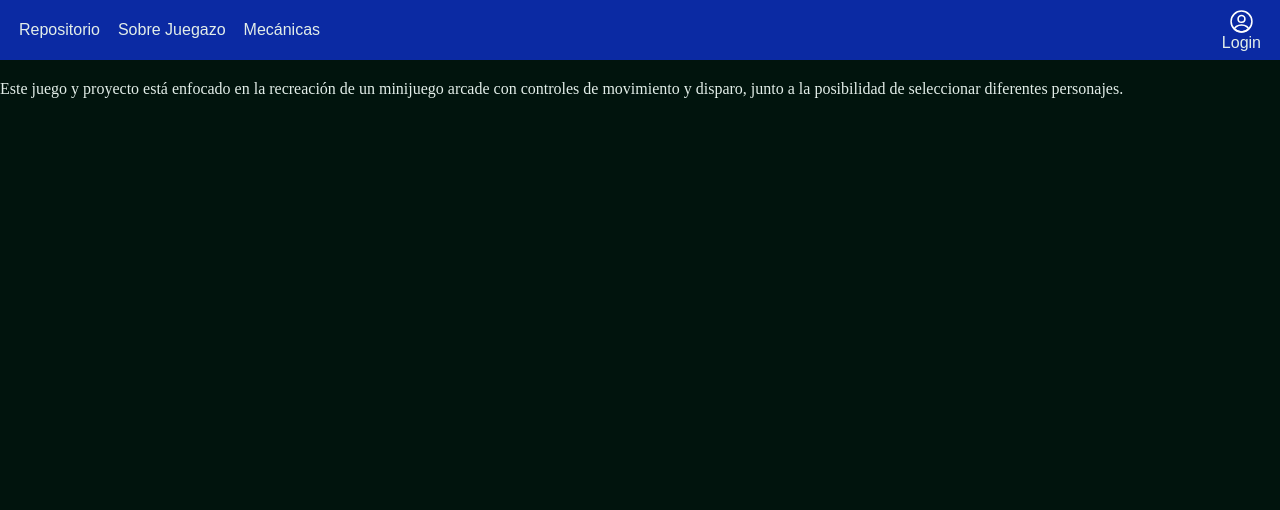
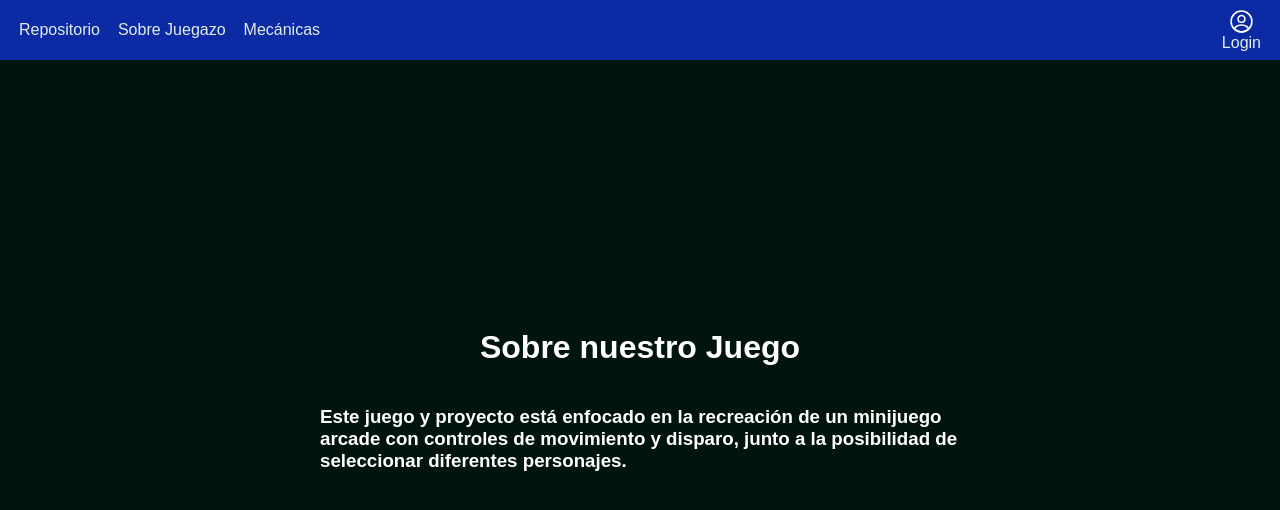
Before and after one commit to rbncode/Juegazo-Wiki, a Vue app: page /about in a window 1280 px wide. Shown: the top 510 px of the page. Built offline with nearby package versions, Linux system fonts and the light colour scheme.

Commit message:
Actualiza sobre el juego

```diff
--- a/src/views/AboutView.vue
+++ b/src/views/AboutView.vue
@@ -2,10 +2,30 @@
 
 <template>
   <div class="about">
-    Este juego y proyecto está enfocado en la recreación de un minijuego arcade
-    con controles de movimiento y disparo, junto a la posibilidad de seleccionar
-    diferentes personajes.
+    <h1>Sobre nuestro Juego</h1>
+    <h3>
+      Este juego y proyecto está enfocado en la recreación de un minijuego
+      arcade con controles de movimiento y disparo, junto a la posibilidad de
+      seleccionar diferentes personajes.
+    </h3>
   </div>
 </template>
 
-<style></style>
+<style>
+h3 {
+  display: flex;
+  align-items: center;
+}
+.about {
+  font-family: Arial, sans-serif;
+  color: white;
+  display: flex;
+  align-self: center;
+  width: 50%;
+  flex-direction: column;
+  justify-content: center;
+  align-items: center;
+  min-height: 80vh;
+  row-gap: 40px;
+}
+</style>
```
